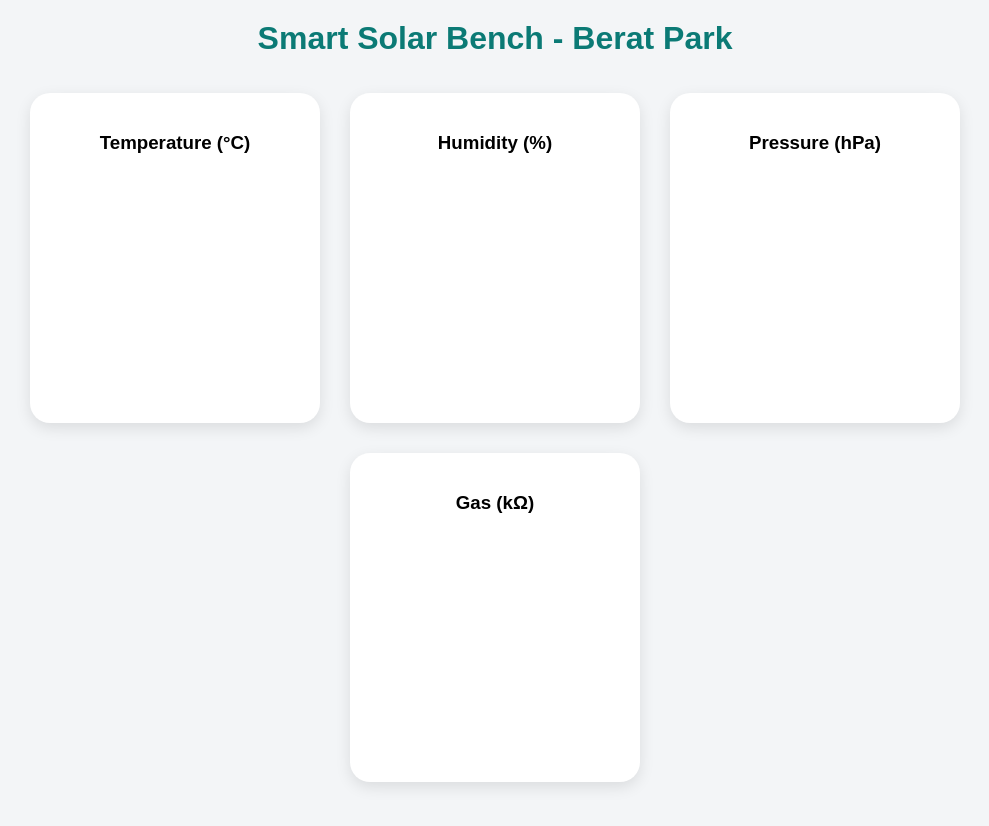
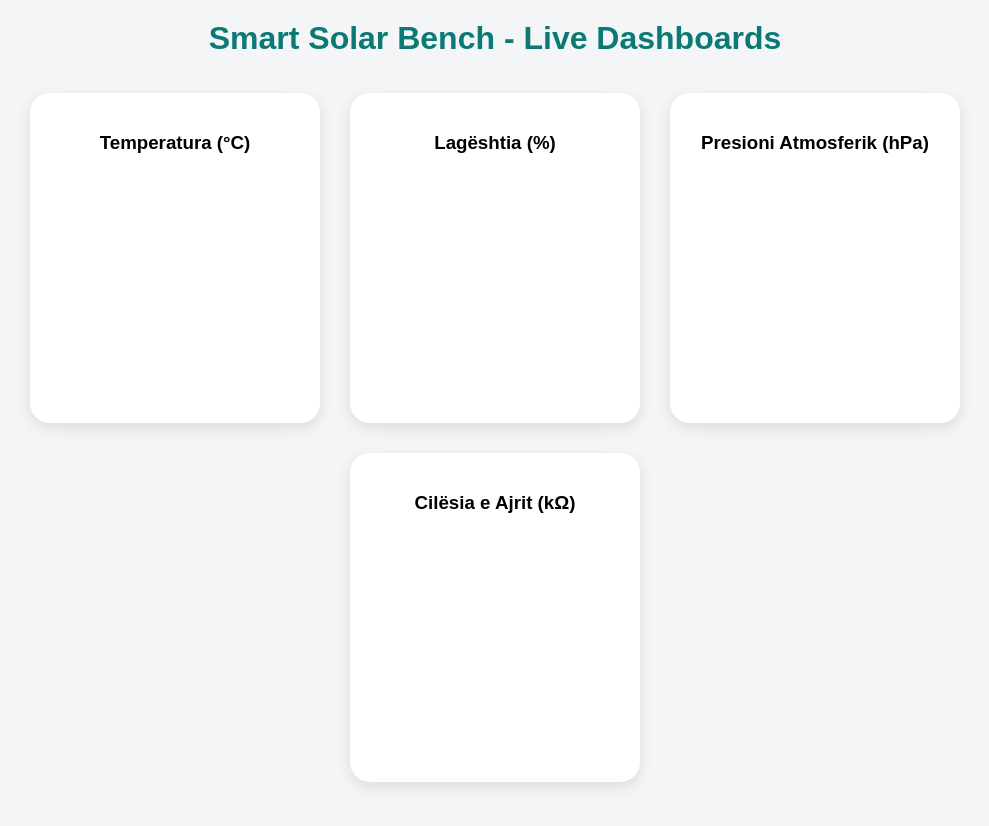
Before and after one commit to santigjika-coder/smart-live-dashboard, a plain HTML site: page index.html in a window 1280 px wide. Shown: the whole page, without its empty margins (145-1134 px from the left). Drawn offline with nearby package versions, Linux system fonts and the light colour scheme; no server answers.

Commit message:
Update index.html

```diff
--- a/index.html
+++ b/index.html
@@ -43,30 +43,30 @@ canvas{
 
 <body>
 
-<h1>Smart Solar Bench - Berat Park</h1>
+<h1>Smart Solar Bench - Live Dashboards</h1>
 
 <div class="container">
 
 <div class="card">
-<h3>Temperature (°C)</h3>
+<h3>Temperatura (°C)</h3>
 <canvas id="tempGauge" width="200" height="200"></canvas>
 <p id="tempValue"></p>
 </div>
 
 <div class="card">
-<h3>Humidity (%)</h3>
+<h3>Lagështia (%)</h3>
 <canvas id="humGauge" width="200" height="200"></canvas>
 <p id="humValue"></p>
 </div>
 
 <div class="card">
-<h3>Pressure (hPa)</h3>
+<h3>Presioni Atmosferik (hPa)</h3>
 <canvas id="presGauge" width="200" height="200"></canvas>
 <p id="presValue"></p>
 </div>
 
 <div class="card">
-<h3>Gas (kΩ)</h3>
+<h3>Cilësia e Ajrit (kΩ)</h3>
 <canvas id="gasGauge" width="200" height="200"></canvas>
 <p id="gasValue"></p>
 </div>
```
